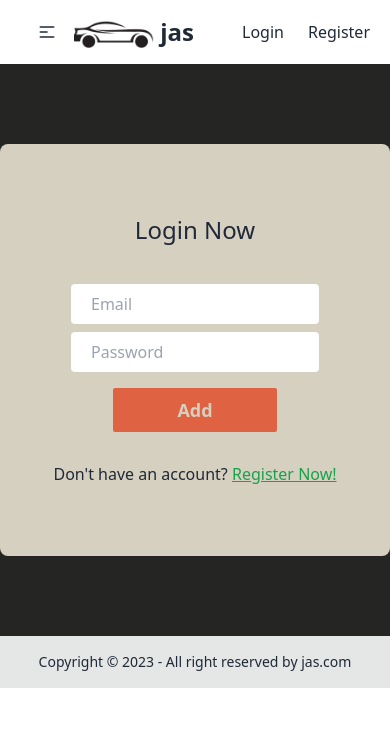
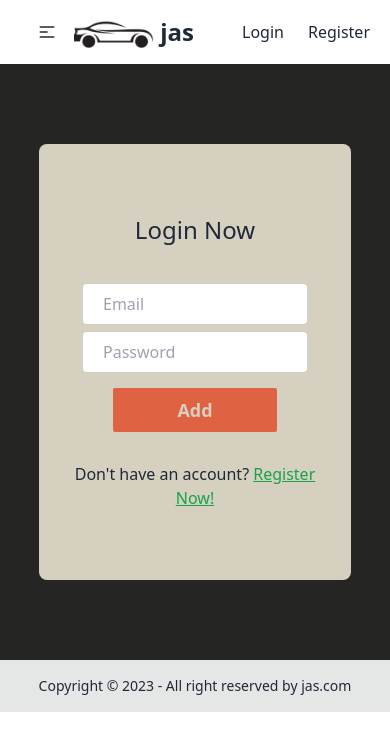
Before and after one commit to Jobayer-Ahmmed/jas-automotive-client, a React (Vite) app: page /login in a window 390 px wide. Shown: the top 750 px of the page. Built offline with nearby package versions, Linux system fonts and the light colour scheme; no server answers.

Commit message:
responsive complete of login, register, addProduct

```diff
--- a/src/component/pages/addProduct/AddProduct.jsx
+++ b/src/component/pages/addProduct/AddProduct.jsx
@@ -31,8 +31,8 @@ const AddProduct = () => {
 
 
   return (
-    <div className=" lg:w-3/5 mx-auto my-myMargin">
-        <div className="bg-textColor p-10 rounded-lg text-center">
+    <div className="w-4/5 md:w-3/5 mx-auto my-myMargin">
+        <div className="bg-textColor py-10 px-4 rounded-lg text-center">
             <h1  className=" text-2xl font-medium my-mtMargin">Add A Car</h1>
             <form onSubmit={handleSubmit}>
                 <input className="w-4/5 h-10 pl-5 rounded" type="text" placeholder="Car Name or, Car Model" name="name" required/><br />
--- a/src/component/pages/home/login/Login.jsx
+++ b/src/component/pages/login/Login.jsx
@@ -1,8 +1,8 @@
 import { useContext, useState } from "react"
 import { ToastContainer, toast } from 'react-toastify';
 import 'react-toastify/dist/ReactToastify.css';
-import { MyContext } from "../../../contextApi/MyAuthProvider";
 import { Link, useLocation, useNavigate } from "react-router-dom";
+import { MyContext } from "../../contextApi/MyAuthProvider";
 
 const Login = () => {
     const { myLogin} = useContext(MyContext)
@@ -26,8 +26,8 @@ const Login = () => {
     }
 
   return (
-    <div className=" lg:w-3/5 mx-auto my-myMargin">
-        <div className="bg-textColor p-10 rounded-lg text-center">
+    <div className="w-4/5 md:w-3/5 mx-auto my-myMargin">
+        <div className="bg-textColor py-10 px-4 rounded-lg text-center">
             <h1  className=" text-2xl font-medium my-mtMargin">Login Now</h1>
             <h3  className="text-red-500 text-xl my-mtMargin">{message}</h3>
             <form onSubmit={handleLogin}>
--- /dev/null
+++ b/src/component/pages/myCart/MyCart.jsx
@@ -0,0 +1,9 @@
+
+
+const MyCart = () => {
+  return (
+    <div>MyCart</div>
+  )
+}
+
+export default MyCart
--- /dev/null
+++ b/src/component/pages/myCart/MyCarts.jsx
@@ -0,0 +1,8 @@
+
+const MyCarts = () => {
+  return (
+    <div>MyCarts</div>
+  )
+}
+
+export default MyCarts
--- a/src/component/pages/register/Register.jsx
+++ b/src/component/pages/register/Register.jsx
@@ -38,8 +38,8 @@ const Register = () => {
 
 }
   return (
-    <div className=" lg:w-3/5 mx-auto my-myMargin">
-        <div className="bg-textColor p-10 rounded-lg text-center">
+    <div className="w-4/5 md:w-3/5 mx-auto my-myMargin">
+        <div className="bg-textColor py-10 px-4 rounded-lg text-center">
             <h1  className=" text-2xl font-medium my-mtMargin">Registration Now</h1>
             <form onSubmit={handleRegsiter}>
                 <input className="w-4/5 h-10 pl-5 rounded" type="text" placeholder="Name" name="name" required/><br />
--- a/src/component/routes/Route.jsx
+++ b/src/component/routes/Route.jsx
@@ -3,7 +3,7 @@ import Root from "../layouts/Root";
 import Home from "../pages/home/Home";
 import Register from "../pages/register/Register";
 import AddProduct from "../pages/addProduct/AddProduct";
-import Login from "../pages/home/login/Login";
+import Login from "../pages/login/Login";
 import PrivateRoute from "./PrivateRoute";
 import MyCarts from "../pages/myCart/MyCarts";
 import URL from "../../url/URL";
--- a/src/component/shared/navbar/Navbar.jsx
+++ b/src/component/shared/navbar/Navbar.jsx
@@ -79,7 +79,7 @@ const Navbar = () => {
       </div>
       <div className="navbar-end">
         {myUser ? (
-          <div className="hidden lg:block ">
+          <div className="">
             <div className="dropdown dropdown-end">
               <label tabIndex={0}>
                       <img className="w-10 h-10 hover:w-11 hover:h-11 rounded-full" src={myUser.photoURL} alt="" />
```
